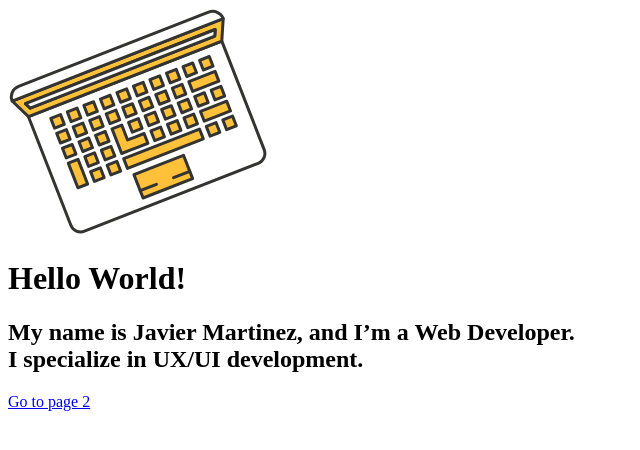
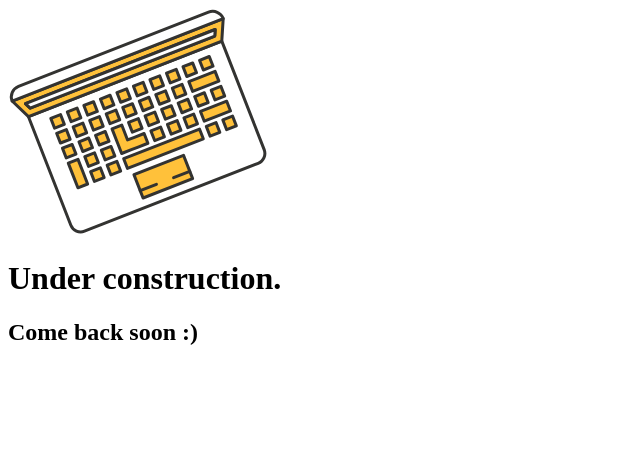
Before and after one commit to javierm83/javierm.com, a Gatsby site: page / in a window 1280 px wide. Shown: the whole page, without its empty margins (0-640 px from the left). Built offline with nearby package versions, Linux system fonts and the light colour scheme; Gatsby itself is replaced by a stand-in of ours.

Commit message:
placeholder

```diff
--- a/src/pages/index.js
+++ b/src/pages/index.js
@@ -1,7 +1,7 @@
 import React from 'react'
 import Link from 'gatsby-link'
 import laptop from '../assets/img/laptop.svg';
-
+const style = { 'color': 'white' };
 const IndexPage = () => (
   <div className="jm-page l-full-height  l-align-vertical">
     <div className="l-full-width">
@@ -13,9 +13,9 @@ const IndexPage = () => (
           </div>
           <div className="grid__item two-thirds">
               <div className="u-margin-left">
-                <h1 className="u-h1 u-color-white">Hello World!</h1>
-                <h2 className="u-h2 u-color-white">My name is Javier Martinez, and I’m a Web Developer. <br/>I specialize in UX/UI development.</h2>
-                <Link to="/page-2/">Go to page 2</Link>
+                <h1 className="u-h1 u-color-white">Under construction.</h1>
+                <h2 className="u-h2 u-color-white">Come back soon :)</h2>
+                <Link style={style} to="mailto:me@javierm.com">Email: me@javierm.com</Link>
               </div>
           </div>
       </div>
```
